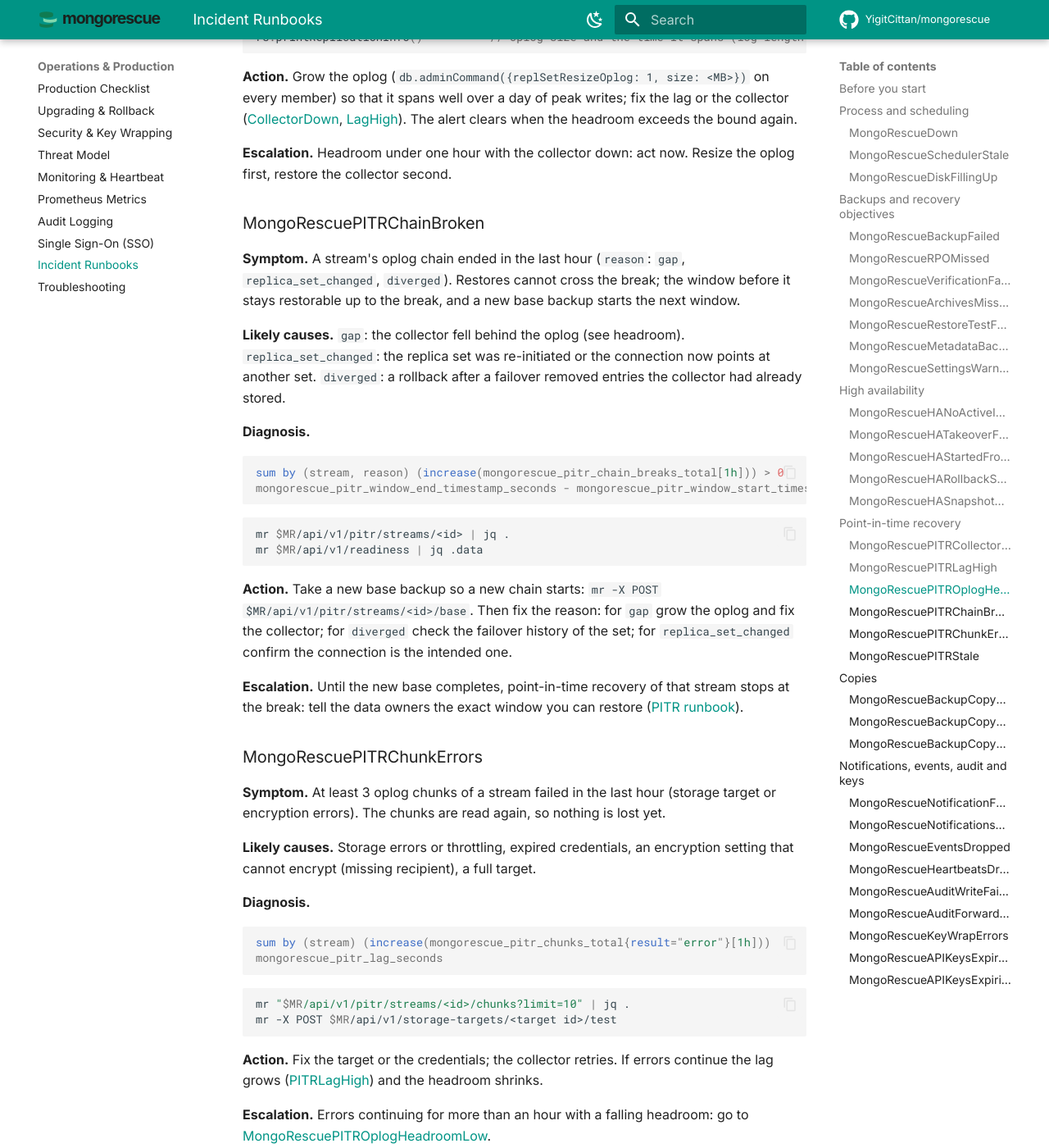
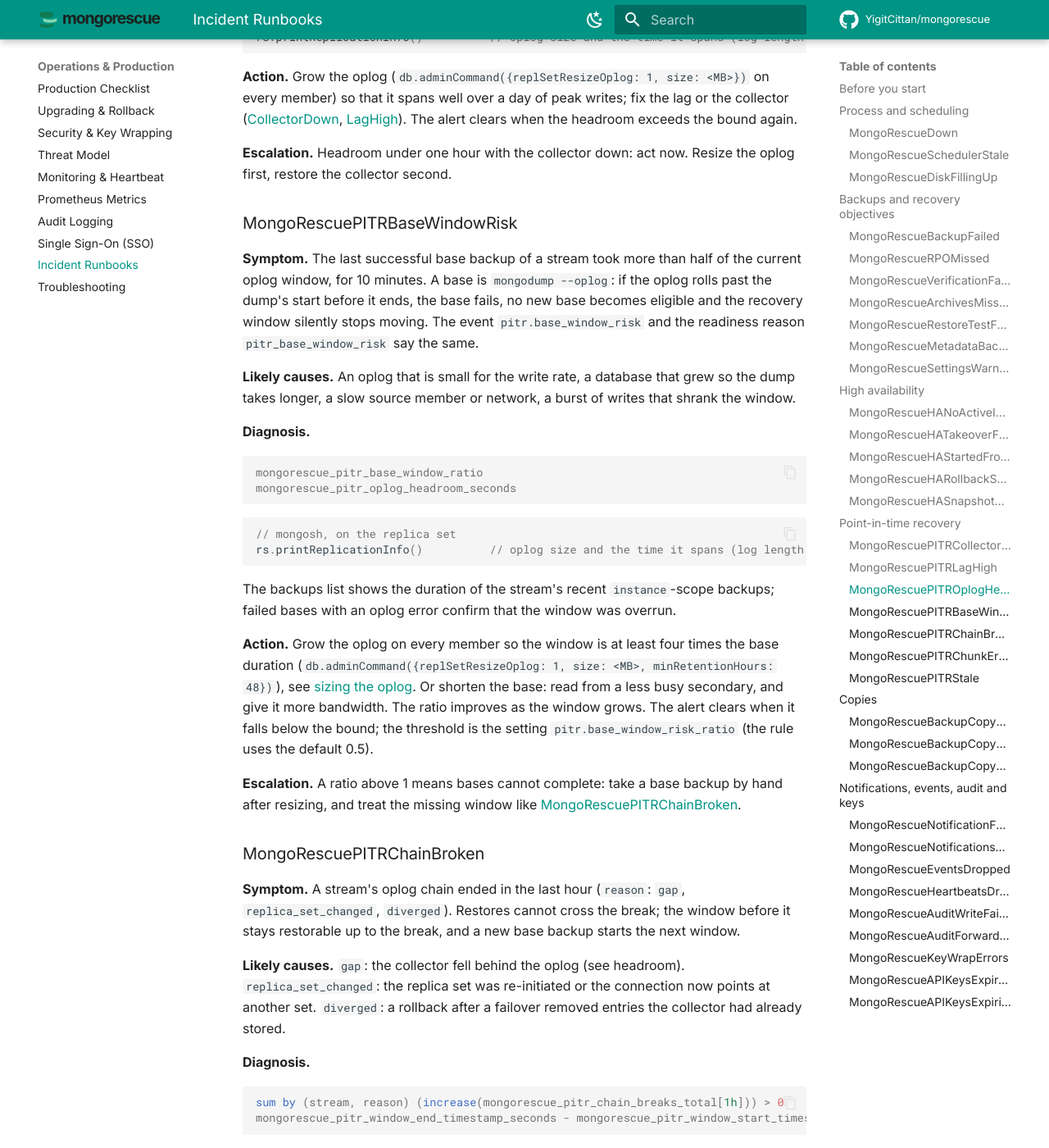
Before and after one commit to YigitCittan/mongorescue, an MkDocs documentation site: the page built from docs/runbooks.md, in a window 1280 px wide and 1400 px high, scrolled down 15161 px. Shown: the whole window at 82% size. Built offline with MkDocs 1.6.1 and Material for MkDocs 9.7.7, drawn with Linux system fonts in a browser that asks for light colours; comment, search, counter and statistics services are not loaded.

Commit message:
docs(pitr): runbook and runbook_url for MongoRescuePITRBaseWindowRisk
Chart version 0.2.1 for the changed alert rules.

Co-Authored-By: Claude Opus 5.5 <noreply@anthropic.com>
Signed-off-by: Yigit Cittan <110293872+YigitCittan@users.noreply.github.com>

````diff
--- a/docs/runbooks.md
+++ b/docs/runbooks.md
@@ -28,7 +28,7 @@ Responses use the envelope `{"success": ..., "data": ...}` ([api.md](api.md)), s
     | Process and scheduling | [MongoRescueDown](#mongorescuedown), [MongoRescueSchedulerStale](#mongorescueschedulerstale), [MongoRescueDiskFillingUp](#mongorescuediskfillingup) |
     | Backups and recovery objectives | [MongoRescueBackupFailed](#mongorescuebackupfailed), [MongoRescueRPOMissed](#mongorescuerpomissed), [MongoRescueVerificationFailed](#mongorescueverificationfailed), [MongoRescueArchivesMissing](#mongorescuearchivesmissing), [MongoRescueRestoreTestFailed](#mongorescuerestoretestfailed), [MongoRescueMetadataBackupFailed](#mongorescuemetadatabackupfailed), [MongoRescueSettingsWarning](#mongorescuesettingswarning) |
     | High availability | [MongoRescueHANoActiveInstance](#mongorescuehanoactiveinstance), [MongoRescueHATakeoverFailed](#mongorescuehatakeoverfailed), [MongoRescueHAStartedFromEmptyState](#mongorescuehastartedfromemptystate), [MongoRescueHARollbackSuspected](#mongorescueharollbacksuspected), [MongoRescueHASnapshotRejected](#mongorescuehasnapshotrejected) |
-    | Point-in-time recovery | [MongoRescuePITRCollectorDown](#mongorescuepitrcollectordown), [MongoRescuePITRLagHigh](#mongorescuepitrlaghigh), [MongoRescuePITROplogHeadroomLow](#mongorescuepitroplogheadroomlow), [MongoRescuePITRChainBroken](#mongorescuepitrchainbroken), [MongoRescuePITRChunkErrors](#mongorescuepitrchunkerrors), [MongoRescuePITRStale](#mongorescuepitrstale) |
+    | Point-in-time recovery | [MongoRescuePITRCollectorDown](#mongorescuepitrcollectordown), [MongoRescuePITRLagHigh](#mongorescuepitrlaghigh), [MongoRescuePITROplogHeadroomLow](#mongorescuepitroplogheadroomlow), [MongoRescuePITRBaseWindowRisk](#mongorescuepitrbasewindowrisk), [MongoRescuePITRChainBroken](#mongorescuepitrchainbroken), [MongoRescuePITRChunkErrors](#mongorescuepitrchunkerrors), [MongoRescuePITRStale](#mongorescuepitrstale) |
     | Copies | [MongoRescueBackupCopyFailed](#mongorescuebackupcopyfailed), [MongoRescueBackupCopyMismatch](#mongorescuebackupcopymismatch), [MongoRescueBackupCopyQueueGrowing](#mongorescuebackupcopyqueuegrowing) |
     | Notifications, events, audit, keys | [MongoRescueNotificationFailures](#mongorescuenotificationfailures), [MongoRescueNotificationsLost](#mongorescuenotificationslost), [MongoRescueEventsDropped](#mongorescueeventsdropped), [MongoRescueHeartbeatsDropped](#mongorescueheartbeatsdropped), [MongoRescueAuditWriteFailed](#mongorescueauditwritefailed), [MongoRescueAuditForwardFailed](#mongorescueauditforwardfailed), [MongoRescueKeyWrapErrors](#mongorescuekeywraperrors), [MongoRescueAPIKeysExpired](#mongorescueapikeysexpired), [MongoRescueAPIKeysExpiring](#mongorescueapikeysexpiring) |
 
@@ -507,6 +507,30 @@ rs.printReplicationInfo()          // oplog size and the time it spans (log leng
 
 **Escalation.** Headroom under one hour with the collector down: act now. Resize the oplog first, restore the collector second.
 
+### MongoRescuePITRBaseWindowRisk { #mongorescuepitrbasewindowrisk }
+
+**Symptom.** The last successful base backup of a stream took more than half of the current oplog window, for 10 minutes. A base is `mongodump --oplog`: if the oplog rolls past the dump's start before it ends, the base fails, no new base becomes eligible and the recovery window silently stops moving. The event `pitr.base_window_risk` and the readiness reason `pitr_base_window_risk` say the same.
+
+**Likely causes.** An oplog that is small for the write rate, a database that grew so the dump takes longer, a slow source member or network, a burst of writes that shrank the window.
+
+**Diagnosis.**
+
+```promql
+mongorescue_pitr_base_window_ratio
+mongorescue_pitr_oplog_headroom_seconds
+```
+
+```js
+// mongosh, on the replica set
+rs.printReplicationInfo()          // oplog size and the time it spans (log length start to end)
+```
+
+The backups list shows the duration of the stream's recent `instance`-scope backups; failed bases with an oplog error confirm that the window was overrun.
+
+**Action.** Grow the oplog on every member so the window is at least four times the base duration (`db.adminCommand({replSetResizeOplog: 1, size: <MB>, minRetentionHours: 48})`), see [sizing the oplog](pitr.md#sizing-the-oplog). Or shorten the base: read from a less busy secondary, and give it more bandwidth. The ratio improves as the window grows. The alert clears when it falls below the bound; the threshold is the setting `pitr.base_window_risk_ratio` (the rule uses the default 0.5).
+
+**Escalation.** A ratio above 1 means bases cannot complete: take a base backup by hand after resizing, and treat the missing window like [MongoRescuePITRChainBroken](#mongorescuepitrchainbroken).
+
 ### MongoRescuePITRChainBroken { #mongorescuepitrchainbroken }
 
 **Symptom.** A stream's oplog chain ended in the last hour (`reason`: `gap`, `replica_set_changed`, `diverged`). Restores cannot cross the break; the window before it stays restorable up to the break, and a new base backup starts the next window.
````
Also changed, not shown: 3 other files.
